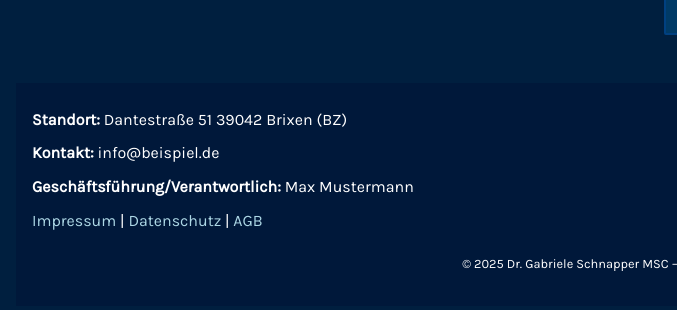
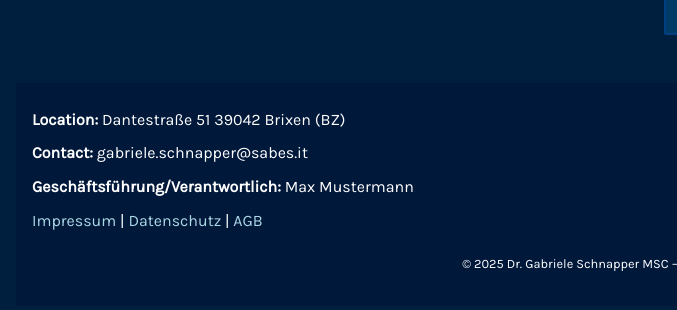
Before and after one commit to GioddiTave/RoundTable, a plain HTML site: page index.html in a window 1280 px wide. Shown: the part 2825-3135 px from the top of the page, 0-677 px from the left. Drawn offline with nearby package versions, Linux system fonts and the light colour scheme.

Commit message:
Location and EMail

```diff
--- a/index.html
+++ b/index.html
@@ -219,9 +219,9 @@
           <div class="footer-col">
             <!-- Footer-Infos (Kontakt, Impressum, etc.) -->
             <div class="footer-info">
-              <p><strong>Standort:</strong> Dantestraße 51
+              <p><strong>Location:</strong> Dantestraße 51
                 39042 Brixen (BZ)</p>
-              <p><strong>Kontakt:</strong> info@beispiel.de</p>
+              <p><strong>Contact:</strong> gabriele.schnapper@sabes.it</p>
               <p>
                 <strong>Geschäftsführung/Verantwortlich:</strong> Max Mustermann
                 <!-- Gesetzliche Angaben wie USt-IdNr., Registergericht etc. können hier ergänzt werden -->
```
